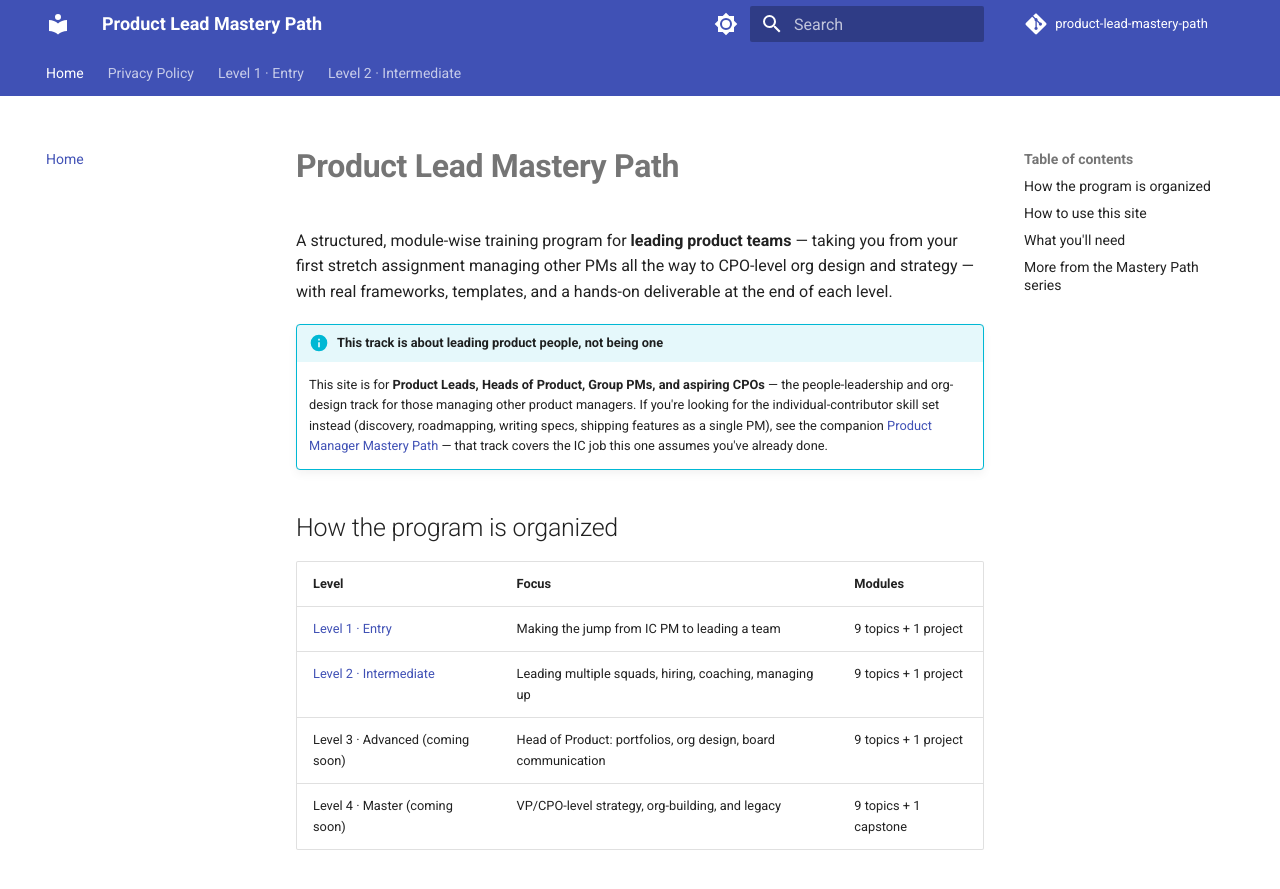
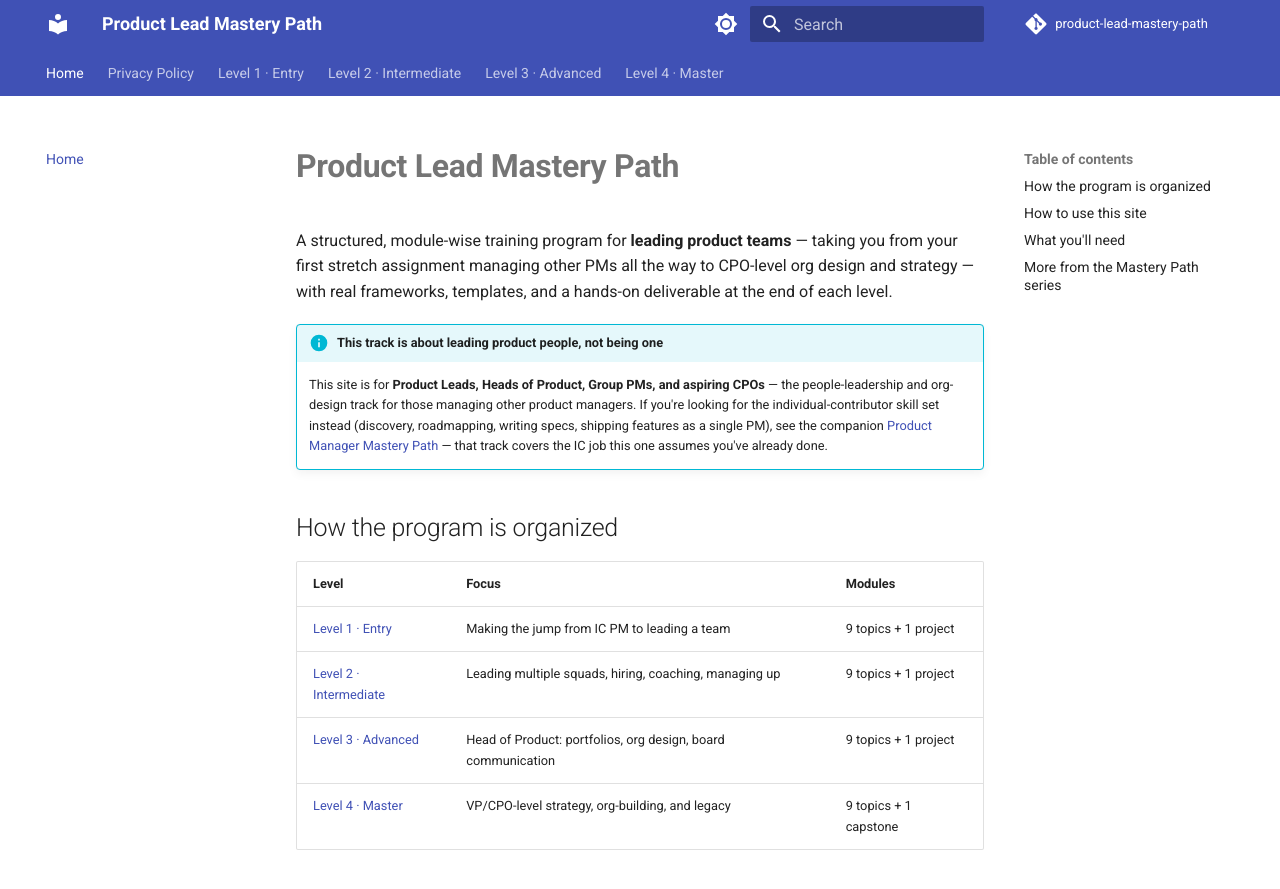
Before and after one commit to SIGILIPELLI/product-lead-mastery-path, an MkDocs documentation site: the page built from docs/index.md, in a window 1280 px wide and 900 px high. Shown: the top 889 px of the window. Built offline with MkDocs 1.6.1 and Material for MkDocs 9.7.7, drawn with Linux system fonts in a browser that asks for light colours; comment, search, counter and statistics services are not loaded; part of the change alters nothing that is shown.

Commit message:
Restore finished level(s) to nav/sitemap/homepage
Co-Authored-By: Claude Opus 5 <noreply@anthropic.com>

```diff
--- a/docs/index.md
+++ b/docs/index.md
@@ -25,8 +25,8 @@ hands-on deliverable at the end of each level.
 |-------|-------|---------|
 | [Level 1 · Entry](level-1/index.md) | Making the jump from IC PM to leading a team | 9 topics + 1 project |
 | [Level 2 · Intermediate](level-2/index.md) | Leading multiple squads, hiring, coaching, managing up | 9 topics + 1 project |
-| Level 3 · Advanced (coming soon) | Head of Product: portfolios, org design, board communication | 9 topics + 1 project |
-| Level 4 · Master (coming soon) | VP/CPO-level strategy, org-building, and legacy | 9 topics + 1 capstone |
+| [Level 3 · Advanced](level-3/index.md) | Head of Product: portfolios, org design, board communication | 9 topics + 1 project |
+| [Level 4 · Master](level-4/index.md) | VP/CPO-level strategy, org-building, and legacy | 9 topics + 1 capstone |
 
 ## How to use this site
 
--- a/mkdocs.yml
+++ b/mkdocs.yml
@@ -74,7 +74,27 @@ nav:
       - "Managing Up": level-2/08-managing-up.md
       - "Budget & Resourcing for Product Teams": level-2/09-budget-resourcing.md
       - "Project — Hiring & Team-Scaling Plan": level-2/10-project-hiring-scaling-plan.md
-# --- auto-pruned stub levels (see AdSense low-value-content fix) ---
-exclude_docs: |
-  level-3/*.md
-  level-4/*.md
+  - "Level 3 · Advanced":
+      - Overview: level-3/index.md
+      - "Leading Product Leads (the Head of Product Role)": level-3/01-leading-product-leads.md
+      - "Multi-Product Portfolio Leadership": level-3/02-multi-product-portfolio.md
+      - "Org Design at Scale": level-3/03-org-design-at-scale.md
+      - "Building Product Career Ladders": level-3/04-product-career-ladders.md
+      - "Advanced Executive Communication": level-3/05-executive-communication.md
+      - "Product Culture & Rituals at Scale": level-3/06-product-culture-at-scale.md
+      - "M&A Integration for Product Orgs": level-3/07-ma-integration.md
+      - "Platform vs Product Team Structures": level-3/08-platform-vs-product-structures.md
+      - "Advanced Stakeholder Management (Board-Level)": level-3/09-board-level-stakeholder-management.md
+      - "Project — Org Design for a 20+ Person Product Org": level-3/10-project-org-design.md
+  - "Level 4 · Master":
+      - Overview: level-4/index.md
+      - "VP/CPO-Level Strategy": level-4/01-vp-cpo-strategy.md
+      - "Building Product Organizations from Scratch": level-4/02-building-orgs-from-scratch.md
+      - "Product Leadership in Turnarounds": level-4/03-leadership-in-turnarounds.md
+      - "Board & Investor Relations for Product": level-4/04-board-investor-relations.md
+      - "Building Product Leadership Pipelines": level-4/05-leadership-pipelines.md
+      - "Global Product Org Leadership": level-4/06-global-product-org-leadership.md
+      - "AI-Native Product Organization Design": level-4/07-ai-native-org-design.md
+      - "Legacy: Building Enduring Product Cultures": level-4/08-enduring-product-cultures.md
+      - "Career Growth: CPO and Beyond": level-4/09-career-growth-cpo-and-beyond.md
+      - "Capstone — Full CPO-Level Strategy Document": level-4/10-capstone-cpo-strategy.md
```
